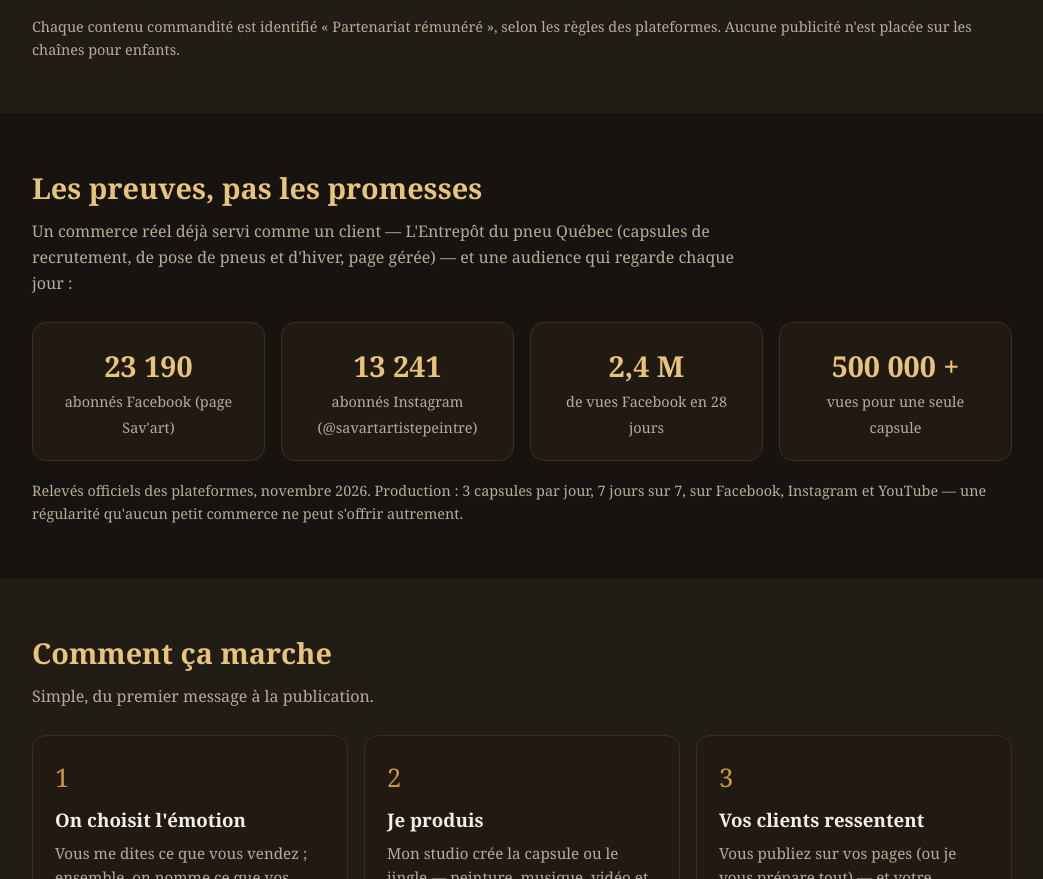
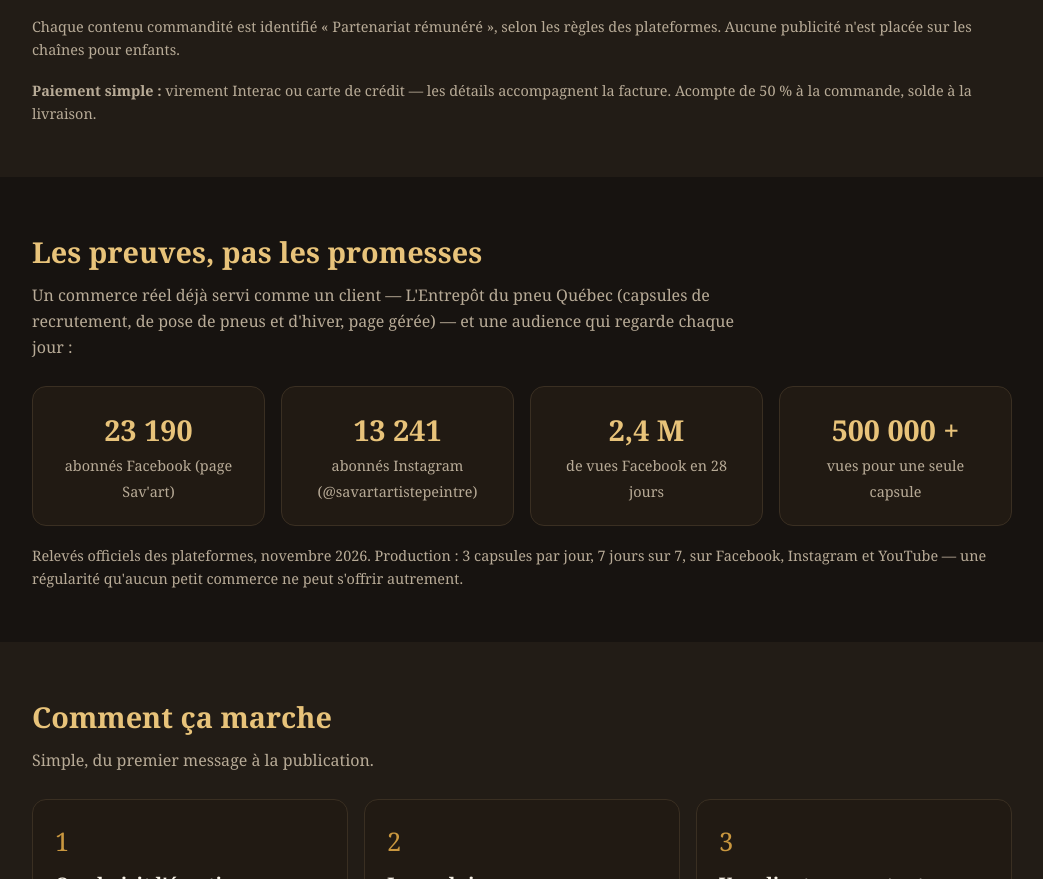
Before and after one commit to neuraxl/empire-des-emotions, a plain HTML site: page index.html in a window 1280 px wide. Shown: the part 3025-3904 px from the top of the page, without its empty margins (118-1161 px from the left). Drawn offline with Linux system fonts and the light colour scheme.

Commit message:
Ligne paiement ajoutee (Interac ou carte, acompte 50 pour cent)

```diff
--- a/index.html
+++ b/index.html
@@ -208,6 +208,8 @@ footer .sig{color:var(--gold2);font-style:italic}
     </div>
     <p class="note">Chaque contenu commandité est identifié « Partenariat rémunéré »,
        selon les règles des plateformes. Aucune publicité n'est placée sur les chaînes pour enfants.</p>
+    <p class="note"><b>Paiement simple :</b> virement Interac ou carte de crédit — les détails accompagnent la facture.
+       Acompte de 50 % à la commande, solde à la livraison.</p>
   </div>
 </section>
 
```
